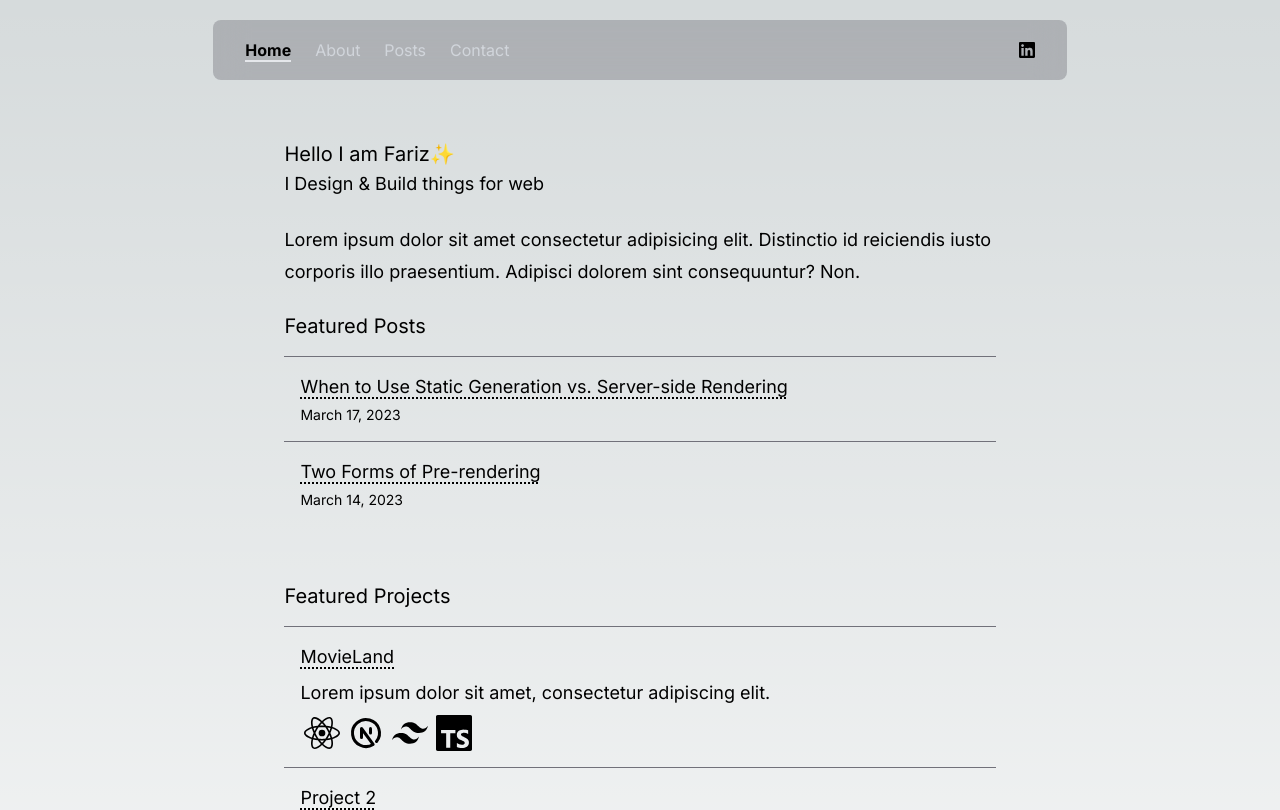
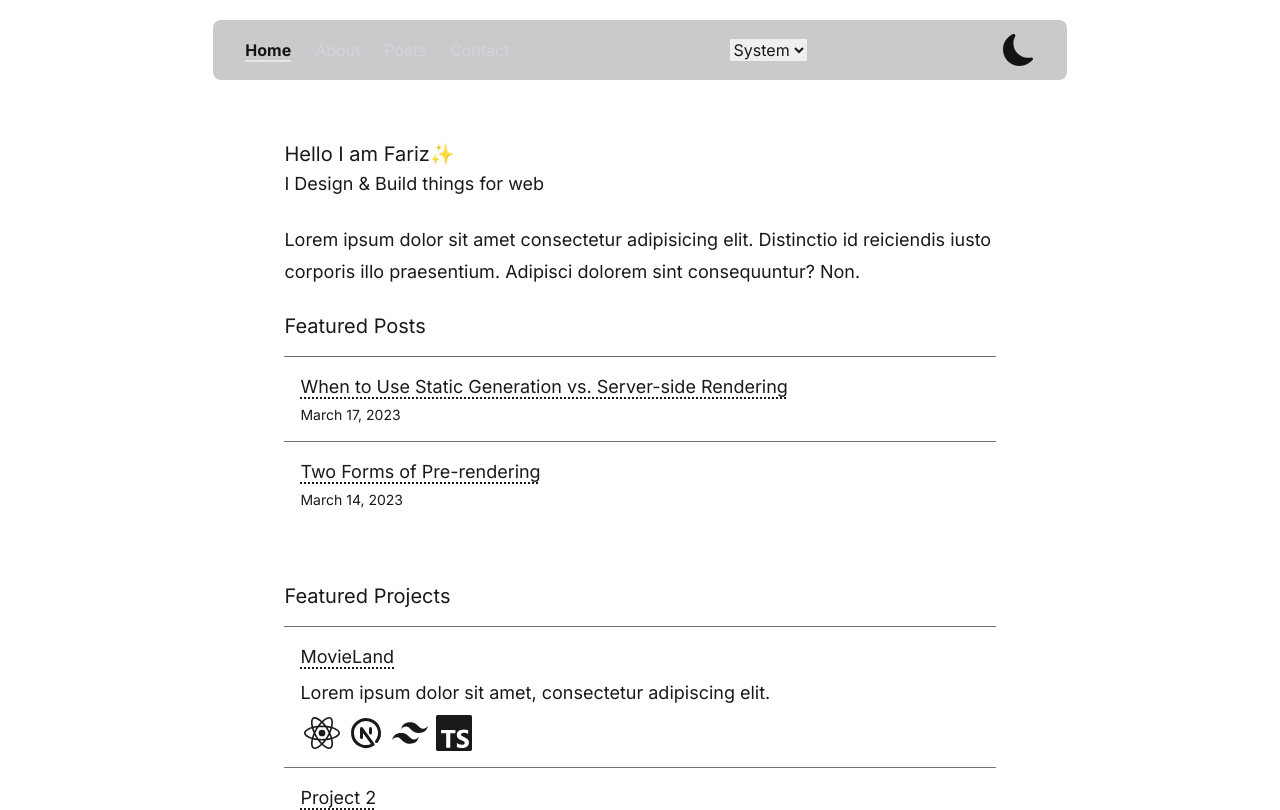
Before and after one commit to farendivaz/farendivaz.site, a Next.js app: page / in a window 1280 px wide. Shown: the top 810 px of the page. Built offline with nearby package versions, Linux system fonts and the light colour scheme.

Commit message:
Add darkMode feature and themeChanger

```diff
--- /dev/null
+++ b/app/Providers.tsx
@@ -0,0 +1,9 @@
+// app/providers.jsx
+
+"use client";
+
+import { ThemeProvider } from "next-themes";
+
+export function Providers({ children }: { children: React.ReactNode }) {
+  return <ThemeProvider attribute="class">{children}</ThemeProvider>;
+}
--- /dev/null
+++ b/app/ThemeChanger.tsx
@@ -0,0 +1,43 @@
+"use client";
+
+import { useTheme } from "next-themes";
+import { useEffect, useState } from "react";
+import { BsFillSunFill, BsFillMoonFill } from "react-icons/bs";
+
+export default function ThemeChanger() {
+  const [mounted, setMounted] = useState(false);
+  const { theme, setTheme, systemTheme } = useTheme();
+
+  // useEffect only runs on the client, so now we can safely show the UI
+  useEffect(() => {
+    setMounted(true);
+  }, []);
+
+  if (!mounted) {
+    return null;
+  }
+
+  const currentTheme = theme === "system" ? systemTheme : theme;
+
+  return (
+    <>
+      <select value={theme} onChange={(e) => setTheme(e.target.value)}>
+        <option value="system">System</option>
+        <option value="dark">Dark</option>
+        <option value="light">Light</option>
+      </select>
+
+      {currentTheme === "dark" ? (
+        <BsFillSunFill
+          className="h-8 w-8 cursor-pointer text-yellow-500"
+          onClick={() => setTheme("light")}
+        />
+      ) : (
+        <BsFillMoonFill
+          className="h-8 w-8 cursor-pointer"
+          onClick={() => setTheme("dark")}
+        />
+      )}
+    </>
+  );
+}
--- a/app/components/Navbar.tsx
+++ b/app/components/Navbar.tsx
@@ -3,6 +3,7 @@
 import Link from "next/link";
 import { usePathname } from "next/navigation";
 import { SiLinkedin } from "react-icons/si";
+import ThemeChanger from "../ThemeChanger";
 
 export default function Navbar() {
   const pathname = usePathname();
@@ -50,7 +51,7 @@ export default function Navbar() {
         </Link>
         <li></li>
       </ul>
-      <SiLinkedin />
+      <ThemeChanger />
     </nav>
   );
 }
--- a/app/layout.tsx
+++ b/app/layout.tsx
@@ -1,6 +1,7 @@
 import { Inter } from "next/font/google";
 import Navbar from "./components/Navbar";
 import "./globals.css";
+import { Providers } from "./Providers";
 
 const inter = Inter({
   weight: ["400", "700"],
@@ -20,10 +21,12 @@ export default function RootLayout({
   children: React.ReactNode;
 }) {
   return (
-    <html lang="en" className={inter.className}>
-      <body className="w-full md:w-4/6 mx-auto">
-        <Navbar />
-        {children}
+    <html lang="en" className={inter.className} suppressHydrationWarning>
+      <body className="w-full md:w-4/6 mx-auto bg-white text-black/90 dark:bg-black dark:text-white/90">
+        <Providers>
+          <Navbar />
+          {children}
+        </Providers>
       </body>
     </html>
   );
--- a/package.json
+++ b/package.json
@@ -17,6 +17,7 @@
     "eslint-config-next": "13.3.0",
     "gray-matter": "^4.0.3",
     "next": "13.3.0",
+    "next-themes": "^0.2.1",
     "postcss": "8.4.22",
     "react": "18.2.0",
     "react-dom": "18.2.0",
--- a/tailwind.config.js
+++ b/tailwind.config.js
@@ -14,6 +14,7 @@ module.exports = {
       },
     },
   },
+  darkMode: "class",
   plugins: [
     require("@tailwindcss/typography"),
     // ...
```
Also changed, not shown: 1 other file (tests, documents, lock files or other folders).
